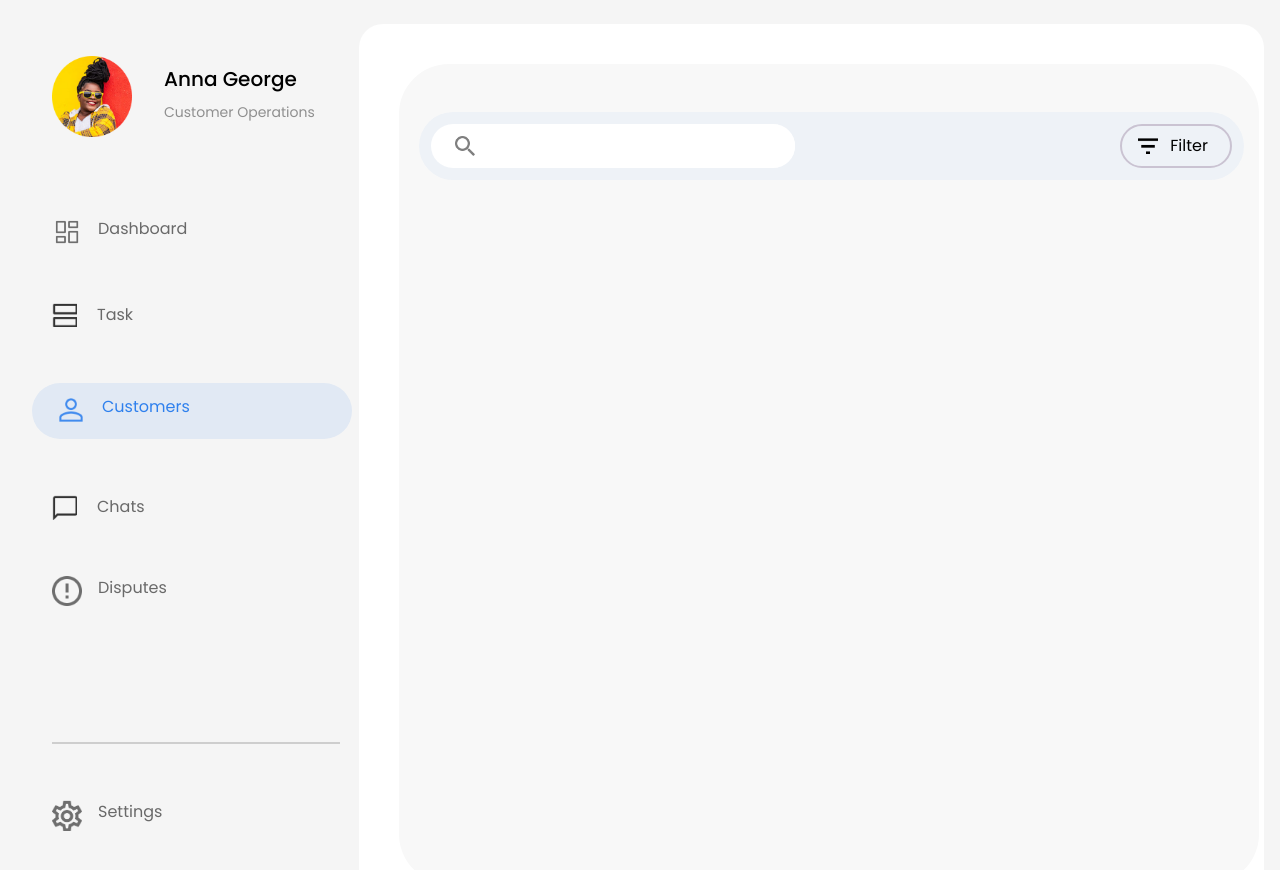
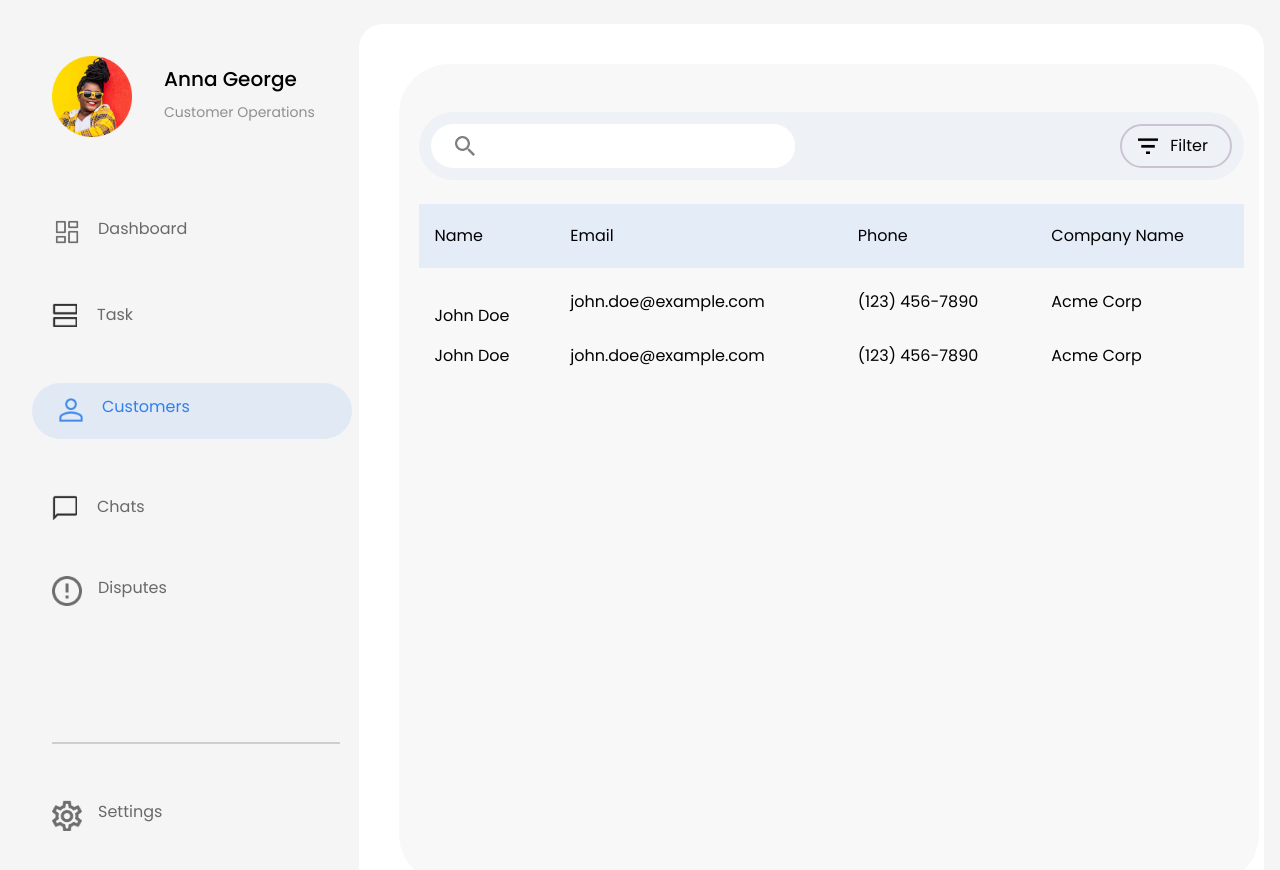
Before and after one commit to Divinegirl8/Dashboard, a React (Create React App) app: page / in a window 1280 px wide. Shown: the top 870 px of the page. Built offline with nearby package versions, Linux system fonts and the light colour scheme.

Commit message:
new commit

```diff
--- a/src/Component/Table/index.tsx
+++ b/src/Component/Table/index.tsx
@@ -26,8 +26,35 @@ const Table: React.FC = () => {
                     </div>
                 </div>
 
-                <div>
-                    {/* Table content or additional elements can be added here */}
+                <div className={"overflow-x-auto mt-6"}>
+                    <table className={"w-custom-width2  ml-5"}>
+                        <thead>
+                        <tr className={"bg-custom-color3 h-16"}>
+                            <th className={"py-2 px-4 text-left  font-custom-font-weight2"}>Name</th>
+                            <th className={"py-2 px-4 text-left font-custom-font-weight2"}>Email</th>
+                            <th className={"py-2 px-4 text-left font-custom-font-weight2"}>Phone</th>
+                            <th className={"py-2 px-4 text-left font-custom-font-weight2"}>Company Name</th>
+                        </tr>
+                        </thead>
+
+                        <tbody>
+
+                        <tr>
+                            <td className={"py-2 px-4 font-custom-font-weight2 pt-9"}>John Doe</td>
+                            <td className={"py-2 px-4 font-custom-font-weight2"}>john.doe@example.com</td>
+                            <td className={"py-2 px-4 font-custom-font-weight2"}>(123) 456-7890</td>
+                            <td className={"py-2 px-4 font-custom-font-weight2"}>Acme Corp</td>
+                        </tr>
+
+                        <tr>
+                            <td className={"py-2 px-4 "}>John Doe</td>
+                            <td className={"py-2 px-4"}>john.doe@example.com</td>
+                            <td className={"py-2 px-4"}>(123) 456-7890</td>
+                            <td className={"py-2 px-4"}>Acme Corp</td>
+                        </tr>
+
+                        </tbody>
+                    </table>
                 </div>
 
             </div>
--- a/tailwind.config.js
+++ b/tailwind.config.js
@@ -13,7 +13,8 @@ module.exports = {
         'custom-customer-bg-color' : '#E1E9F4',
         'search-container-color' : '#EEF2F7',
         'custom-grey2' : '#F8F8F8',
-        'custom-color2' : '#CAC3D2'
+        'custom-color2' : '#CAC3D2',
+        'custom-color3' : '#E4ECF7',
 
       },
       width : {
```
